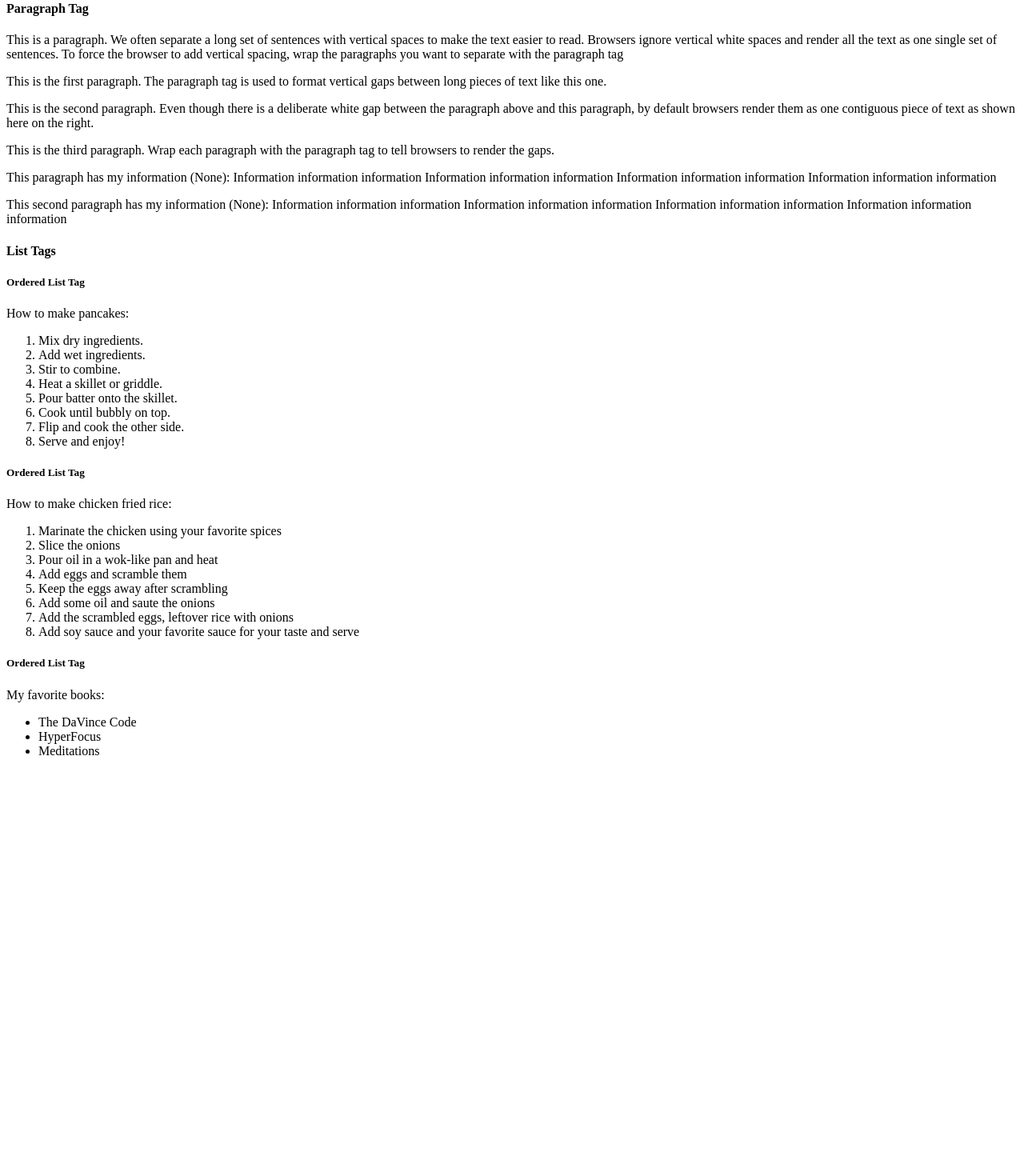
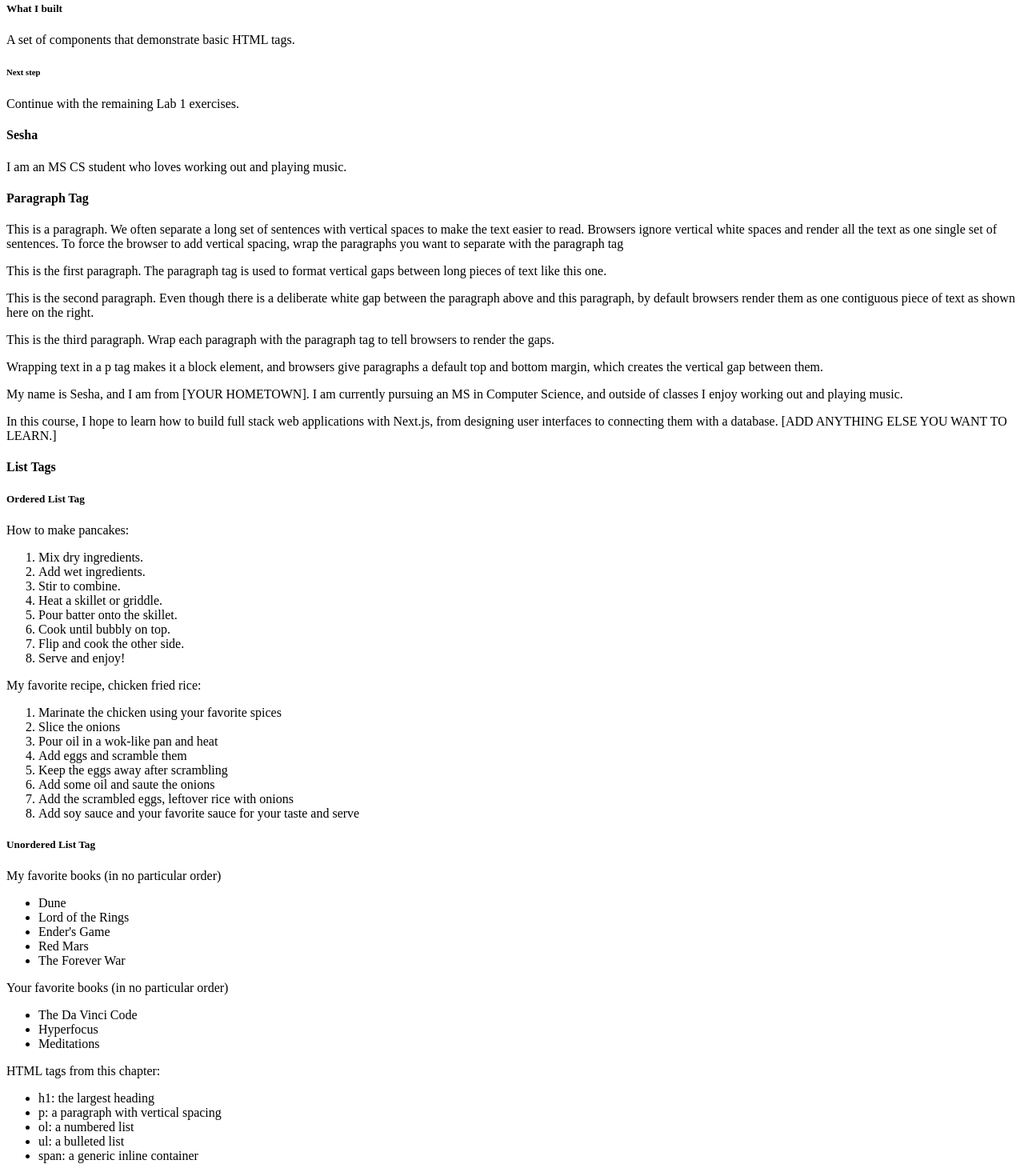
Before and after one commit to sesha-2k3/webdev-client, a Next.js app: page /labs/lab1 in a window 1280 px wide. Shown: the part 586-2056 px from the top of the page at 80% size. Before the commit the page ends 1550 px from the top, so only its background shows below. Built offline with nearby package versions, Linux system fonts and the light colour scheme.

Commit message:
with ai parts and refactor

```diff
--- a/app/labs/lab1/HeadingTags.tsx
+++ b/app/labs/lab1/HeadingTags.tsx
@@ -1,12 +1,6 @@
 export default function HeadingTags() {
   return (
     <div id="wd-h-tag">
-      <h1>h1</h1>
-      <h2>h2</h2>
-      <h3>h3</h3>
-      <h4>h4</h4>
-      <h5>h5</h5>
-      <h6>h6</h6>
       <h4>Heading Tags</h4>
       Text documents are often broken up into several sections and subsections.
       Each section is usually prefaced with a short title or heading that
@@ -21,11 +15,30 @@ export default function HeadingTags() {
       <span id="wd-inline-span">span</span> sits in this sentence without
       starting a new line.
 
-        <div id="wd-your-heading">
-            <h4>Sesha</h4>
-            I'm an MS CS student who loves{" "}
-            <span id="wd-your-span">working out</span> and playing music.
-        </div>
+      {/* Practice headings: after the sample paragraph */}
+      <h1>h1</h1>
+      <h2>h2</h2>
+      <h3>h3</h3>
+      <h4>h4</h4>
+      <h5>h5</h5>
+      <h6>h6</h6>
+
+      {/* With AI */}
+      <div id="wd-ai-headings">
+        <h4>Lab notes</h4>
+        This section summarizes the work done in this lab.
+        <h5>What I built</h5>
+        A set of components that demonstrate basic HTML tags.
+        <h6>Next step</h6>
+        Continue with the remaining Lab 1 exercises.
+      </div>
+
+      {/* On your own */}
+      <div id="wd-your-heading">
+        <h4>Sesha</h4>
+        I am an MS CS student who loves{" "}
+        <span id="wd-your-span">working out</span> and playing music.
+      </div>
     </div>
   );
 }
--- a/app/labs/lab1/ListTags.tsx
+++ b/app/labs/lab1/ListTags.tsx
@@ -15,8 +15,8 @@ export default function ListTags() {
         <li>Serve and enjoy!</li>
       </ol>
 
-      <h5>Ordered List Tag</h5>
-      How to make chicken fried rice:
+      {/* On your own: favorite recipe */}
+      My favorite recipe, chicken fried rice:
       <ol id="wd-your-favorite-recipe">
         <li>Marinate the chicken using your favorite spices</li>
         <li>Slice the onions</li>
@@ -28,12 +28,32 @@ export default function ListTags() {
         <li>Add soy sauce and your favorite sauce for your taste and serve</li>
       </ol>
 
-      <h5>Ordered List Tag</h5>
-      My favorite books:
+      <h5>Unordered List Tag</h5>
+      My favorite books (in no particular order)
+      <ul id="wd-my-books">
+        <li>Dune</li>
+        <li>Lord of the Rings</li>
+        <li>Ender&apos;s Game</li>
+        <li>Red Mars</li>
+        <li>The Forever War</li>
+      </ul>
+
+      {/* On your own: favorite books */}
+      Your favorite books (in no particular order)
       <ul id="wd-your-books">
-        <li>The DaVince Code</li>
-        <li>HyperFocus</li>
+        <li>The Da Vinci Code</li>
+        <li>Hyperfocus</li>
         <li>Meditations</li>
+      </ul>
+
+      {/* With AI */}
+      HTML tags from this chapter:
+      <ul id="wd-ai-html-tags">
+        <li>h1: the largest heading</li>
+        <li>p: a paragraph with vertical spacing</li>
+        <li>ol: a numbered list</li>
+        <li>ul: a bulleted list</li>
+        <li>span: a generic inline container</li>
       </ul>
     </div>
   );
--- a/app/labs/lab1/ParagraphTag.tsx
+++ b/app/labs/lab1/ParagraphTag.tsx
@@ -23,15 +23,24 @@ export default function ParagraphTag() {
         This is the third paragraph. Wrap each paragraph with the paragraph
         tag to tell browsers to render the gaps.
       </p>
+
+      {/* With AI */}
+      <p id="wd-ai-p">
+        Wrapping text in a p tag makes it a block element, and browsers give
+        paragraphs a default top and bottom margin, which creates the vertical
+        gap between them.
+      </p>
+
+      {/* On your own: replace the bracketed parts with your own details */}
       <p id="wd-p-your-1">
-        This paragraph has my information (None): Information information
-        information Information information information Information
-        information information Information information information
+        My name is Sesha, and I am from [YOUR HOMETOWN]. I am currently
+        pursuing an MS in Computer Science, and outside of classes I enjoy
+        working out and playing music.
       </p>
       <p id="wd-p-your-2">
-        This second paragraph has my information (None): Information information
-        information Information information information Information information
-        information Information information information
+        In this course, I hope to learn how to build full stack web
+        applications with Next.js, from designing user interfaces to
+        connecting them with a database. [ADD ANYTHING ELSE YOU WANT TO LEARN.]
       </p>
     </div>
   );
```
